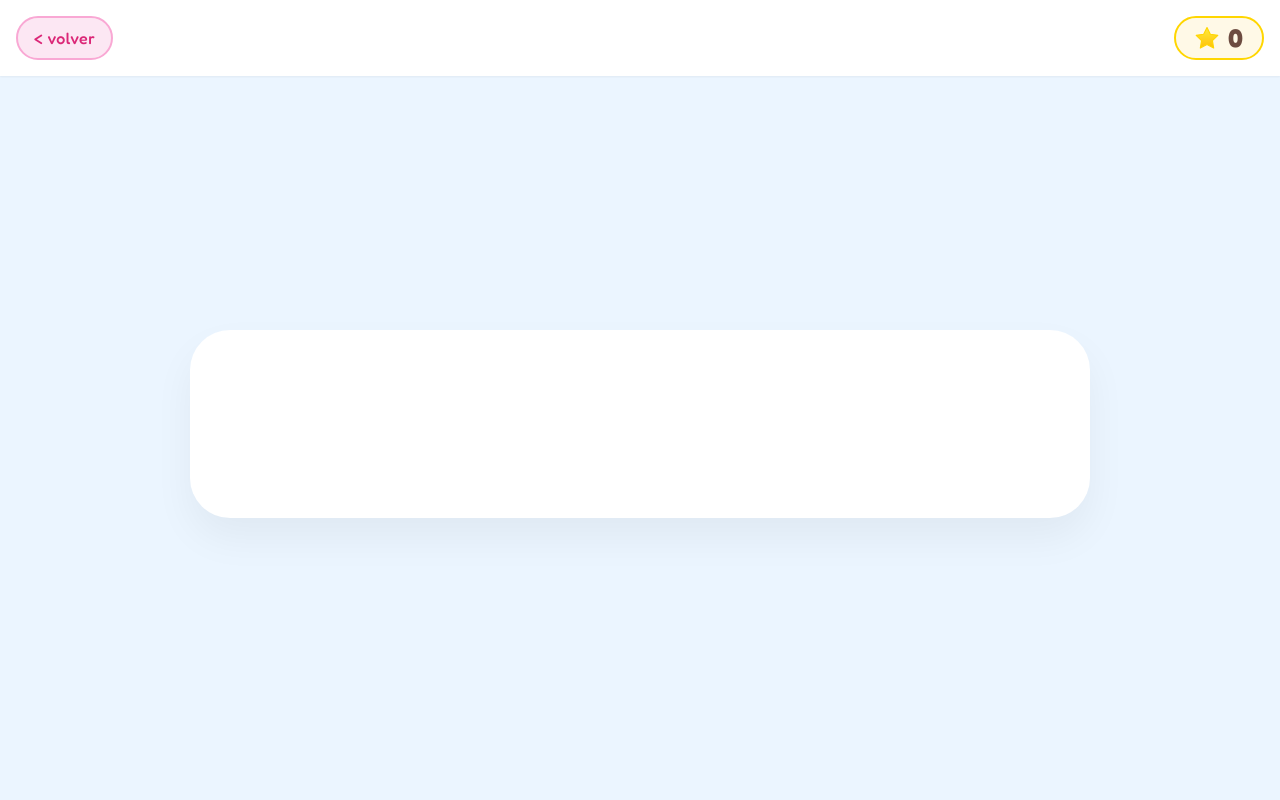
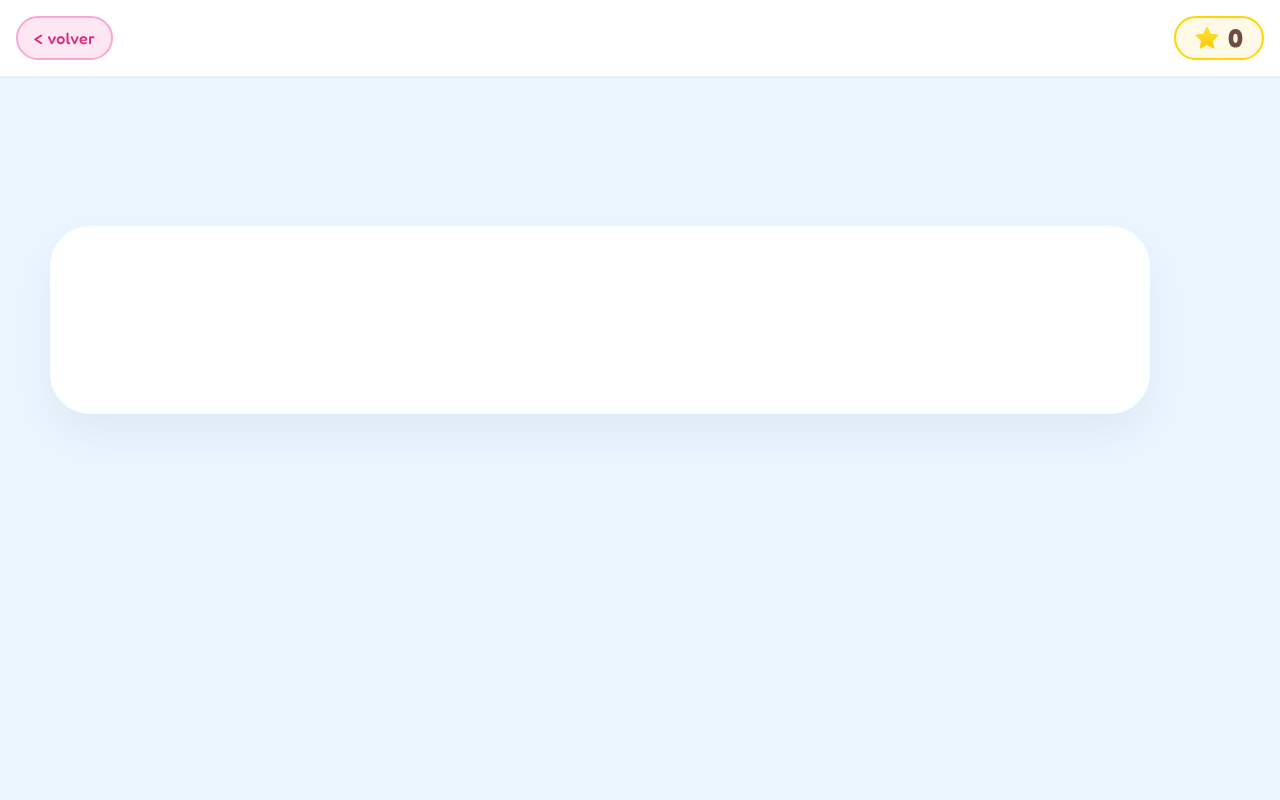
Before and after one commit to Arturopuig2/AulaCL, a Python web app: template templates/quiz.html in a window 1280 px wide. Run offline with Jinja, Linux system fonts and the light colour scheme; the template is opened without the code that fills it: most values are stand-ins (such as "Sample title", 1, 10 or a date in 2020); some web fonts are replaced.

Commit message:
Optimize quiz layout and reinforce swipe lock

```diff
--- a/templates/dashboard.html
+++ b/templates/dashboard.html
@@ -150,7 +150,6 @@
         display: none !important;
     }
 </style>
-</style>
 {% endblock %}
 
 {% block navbar_actions %}
@@ -239,7 +238,7 @@
     </div>
 
     <div id="texts-grid"
-        style="display: grid; grid-template-columns: repeat(auto-fill, minmax(300px, 1fr)); gap: 1.5rem;">
+        style="display: grid; grid-template-columns: repeat(auto-fill, minmax(300px, 1fr)); gap: 1.5rem; touch-action: pan-y !important;">
         <!-- Texts will be loaded here -->
     </div>
 </div>
--- a/templates/layout.html
+++ b/templates/layout.html
@@ -109,14 +109,13 @@
             font-weight: 400;
         }
 
-        html, body {
-            overscroll-behavior: none;
-            overflow-x: hidden;
+        html, body, .container {
+            overscroll-behavior: none !important;
+            overflow-x: hidden !important;
             width: 100%;
-            height: 100%;
             margin: 0;
             padding: 0;
-            touch-action: pan-y; /* Permite scroll vertical pero bloquea gestos horizontales */
+            touch-action: pan-y !important; /* Only vertical scroll allowed */
         }
     </style>
     {% block head %}{% endblock %}
@@ -291,12 +290,27 @@
             history.pushState(null, null, location.href);
         };
 
-        // Bloqueo físico de inicio de gesto en bordes (iOS Safari / Chrome Mobile - Back/Forward swipe)
+        let touchStartX = 0;
+        let touchStartY = 0;
+
         document.addEventListener('touchstart', (e) => {
-            const touchX = e.touches[0].pageX;
+            touchStartX = e.touches[0].pageX;
+            touchStartY = e.touches[0].pageY;
             const threshold = 50;
-            if (touchX < threshold || touchX > window.innerWidth - threshold) {
-                e.preventDefault();
+            if (touchStartX < threshold || touchStartX > window.innerWidth - threshold) {
+                if (e.cancelable) e.preventDefault();
+            }
+        }, { passive: false });
+
+        document.addEventListener('touchmove', (e) => {
+            const touchCurrentX = e.touches[0].pageX;
+            const touchCurrentY = e.touches[0].pageY;
+            const diffX = Math.abs(touchCurrentX - touchStartX);
+            const diffY = Math.abs(touchCurrentY - touchStartY);
+
+            // Si el movimiento es predominantemente horizontal, lo bloqueamos
+            if (diffX > diffY && diffX > 10) {
+                if (e.cancelable) e.preventDefault();
             }
         }, { passive: false });
     </script>
--- a/templates/quiz.html
+++ b/templates/quiz.html
@@ -33,13 +33,17 @@
         font-family: 'Fredoka', sans-serif !important;
     }
 
+    .container {
+        margin-top: 3.5rem !important; /* Reducido de 5.5rem para acercar a la barra */
+    }
+
     .quiz-layout {
         display: flex;
         flex-direction: column;
         align-items: center;
         justify-content: center;
-        min-height: 80vh;
-        padding: 1rem;
+        min-height: 70vh;
+        padding: 0.5rem 1rem; /* Reducido padding superior */
     }
 
     .quiz-card {
@@ -47,7 +51,7 @@
         border-radius: 40px;
         padding: 3rem;
         width: 100%;
-        max-width: 900px;
+        max-width: 1100px;
         box-shadow: 0 20px 40px rgba(0, 0, 0, 0.05);
         position: relative;
         transition: transform 0.4s cubic-bezier(0.175, 0.885, 0.32, 1.275);
```
